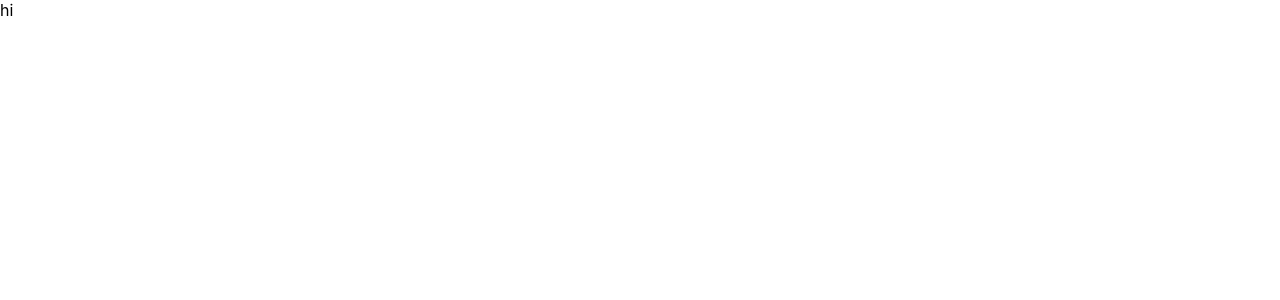
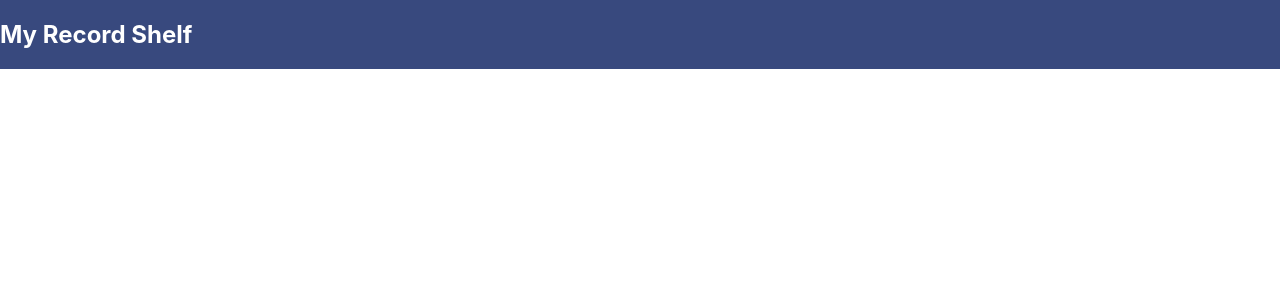
Before and after one commit to srishtirathi/Record-Shelf, a React (Create React App) app: page / in a window 1280 px wide. Shown: the top 300 px of the page. Built offline with nearby package versions, Linux system fonts and the light colour scheme.

Commit message:
feat: add Navbar component with styles

```diff
--- a/src/App.js
+++ b/src/App.js
@@ -6,10 +6,13 @@ import {
   Switch,
   Route,
 } from 'react-router-dom';
+import Navbar from './components/Navbar/Navbar';
 
 const App = () => (
   <div>
-    hi
+    <BrowserRouter>
+      <Navbar />
+    </BrowserRouter>
   </div>
 );
 
--- /dev/null
+++ b/src/components/Navbar/Navbar.css
@@ -0,0 +1,8 @@
+nav {
+    background-color: #38497E;
+    display: flex;
+    margin: 0;
+    justify-content: space-between;
+    padding: 1 rem;
+    color: white;
+}
--- /dev/null
+++ b/src/components/Navbar/Navbar.js
@@ -0,0 +1,17 @@
+import React from 'react';
+import './Navbar.css';
+
+const Navbar = () => (
+  <div>
+    <nav>
+      <h1>
+        My
+        {' '}
+        <b>Record</b>
+        {' '}
+        Shelf
+      </h1>
+    </nav>
+  </div>
+);
+export default Navbar;
```
